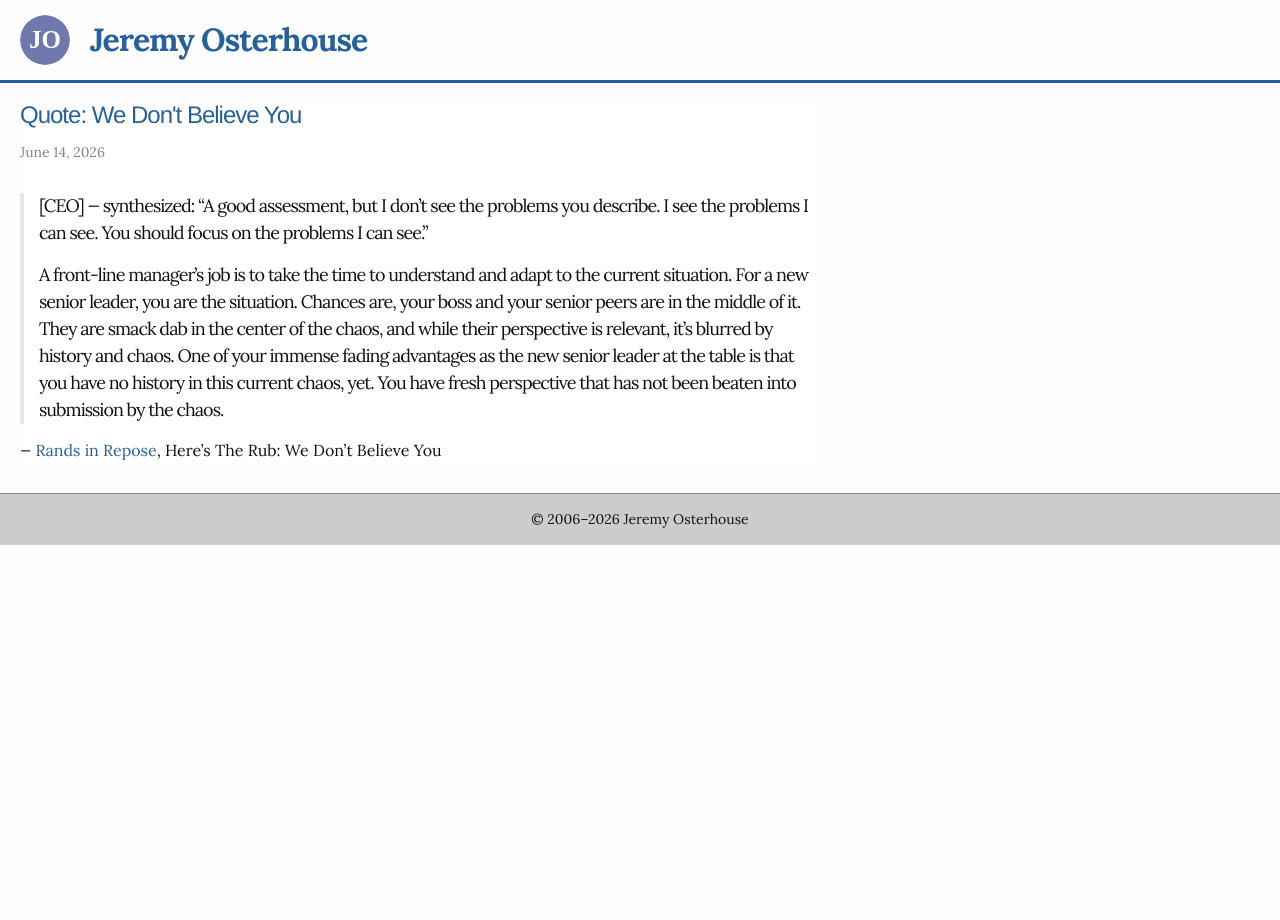
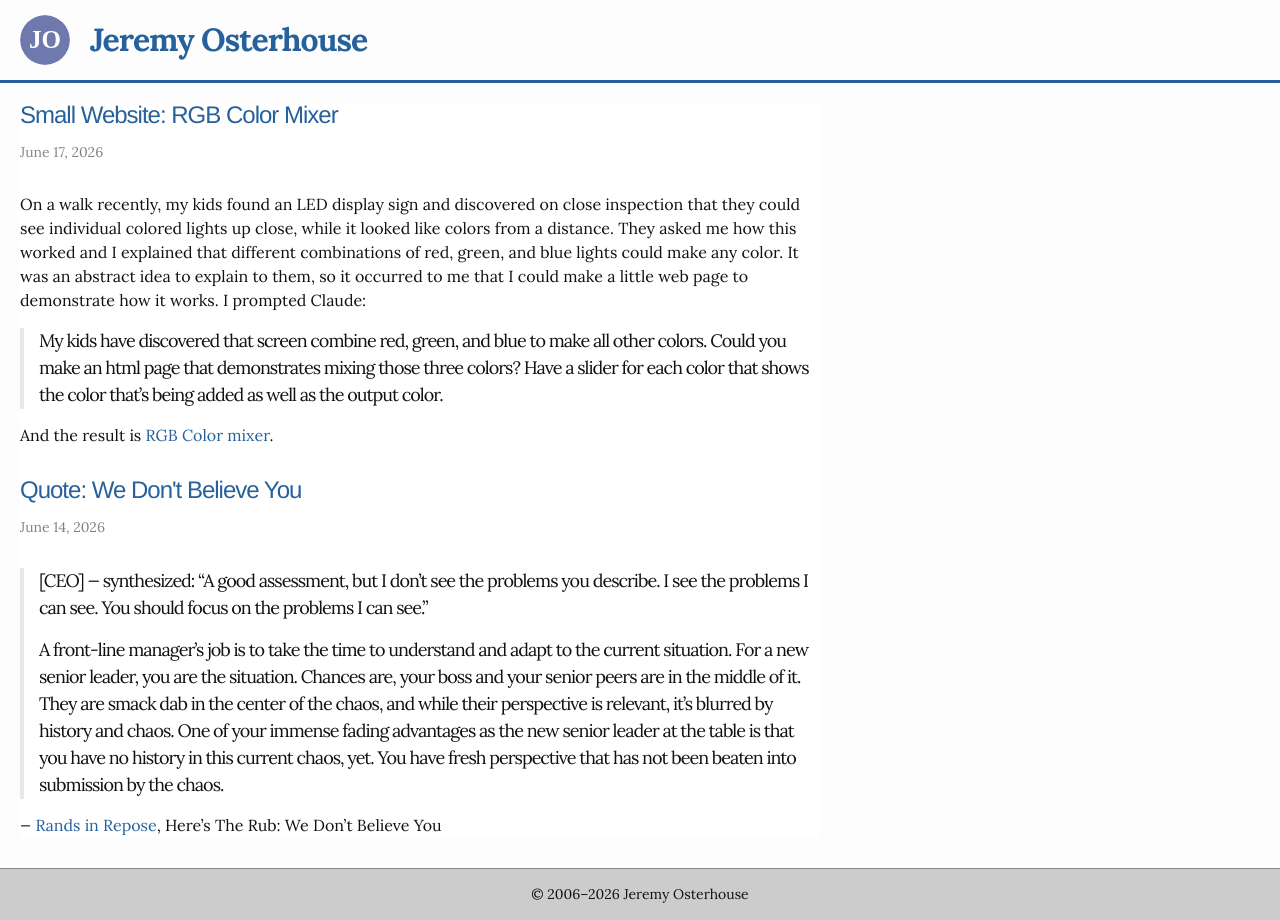
Before and after one commit to josterpi/josterpi.github.io, a Jekyll site: the page built from blog.md, in a window 1280 px wide. Built offline with Jekyll 4.4.1, drawn with Linux system fonts in a browser that asks for light colours.

Commit message:
Add color-mixer with intro blog post

```diff
--- /dev/null
+++ b/_posts/2026-06-17-small-website-rgb-color-mixer.md
@@ -0,0 +1,16 @@
+---
+title: "Small Website: RGB Color Mixer"
+layout: post
+date: 2026-06-17
+---
+
+On a walk recently, my kids found an LED display sign and discovered on close inspection
+that they could see individual colored lights up close, while it looked like colors from
+a distance. They asked me how this worked and I explained that different combinations of
+red, green, and blue lights could make any color. It was an abstract idea to explain to
+them, so it occurred to me that I could make a little web page to demonstrate how it works.
+I prompted Claude:
+
+> My kids have discovered that screen combine red, green, and blue to make all other colors. Could you make an html page that demonstrates mixing those three colors? Have a slider for each color that shows the color that's being added as well as the output color.
+
+And the result is [RGB Color mixer](/color-mixer/).
--- /dev/null
+++ b/color-mixer.html
@@ -0,0 +1,344 @@
+---
+title: RGB Color Mixer
+layout: default
+---
+  <style>
+    .mixer-page {
+      font-family: system-ui, sans-serif;
+      color: #1a1a18;
+      display: flex;
+      align-items: center;
+      justify-content: center;
+      padding: 2rem 1rem;
+    }
+
+    .card {
+      background: #fff;
+      border-radius: 16px;
+      border: 1px solid rgba(0,0,0,0.1);
+      padding: 2rem;
+      width: 100%;
+      max-width: 540px;
+    }
+
+    h2 {
+      font-size: 20px;
+      font-weight: 500;
+      margin-bottom: 0.25rem;
+    }
+
+    .subtitle {
+      font-size: 14px;
+      color: #666;
+      margin-bottom: 2rem;
+    }
+
+    .channel {
+      display: flex;
+      align-items: center;
+      gap: 14px;
+      margin-bottom: 1.25rem;
+    }
+
+    .channel-swatch {
+      width: 36px;
+      height: 36px;
+      border-radius: 8px;
+      flex-shrink: 0;
+      border: 1px solid rgba(0,0,0,0.1);
+      transition: background 0.05s;
+    }
+
+    .channel-label {
+      font-size: 14px;
+      font-weight: 500;
+      width: 52px;
+      flex-shrink: 0;
+    }
+
+    input[type=range] {
+      flex: 1;
+      -webkit-appearance: none;
+      appearance: none;
+      height: 4px;
+      border-radius: 4px;
+      outline: none;
+      cursor: pointer;
+    }
+
+    #r-slider { background: linear-gradient(to right, #000, #ff0000); }
+    #g-slider { background: linear-gradient(to right, #000, #00cc44); }
+    #b-slider { background: linear-gradient(to right, #000, #0055ff); }
+
+    input[type=range]::-webkit-slider-thumb {
+      -webkit-appearance: none;
+      appearance: none;
+      width: 18px;
+      height: 18px;
+      border-radius: 50%;
+      background: #fff;
+      border: 2px solid #999;
+      cursor: pointer;
+    }
+
+    input[type=range]::-moz-range-thumb {
+      width: 18px;
+      height: 18px;
+      border-radius: 50%;
+      background: #fff;
+      border: 2px solid #999;
+      cursor: pointer;
+    }
+
+    .channel-val {
+      font-size: 13px;
+      font-family: monospace;
+      color: #888;
+      width: 28px;
+      text-align: right;
+      flex-shrink: 0;
+    }
+
+    hr {
+      border: none;
+      border-top: 1px solid rgba(0,0,0,0.08);
+      margin: 1.75rem 0;
+    }
+
+    .output-section {
+      display: flex;
+      gap: 1rem;
+      align-items: stretch;
+    }
+
+    .output-swatch {
+      flex: 1;
+      min-height: 130px;
+      border-radius: 12px;
+      border: 1px solid rgba(0,0,0,0.1);
+      transition: background 0.08s;
+    }
+
+    .output-info {
+      flex: 1;
+      display: flex;
+      flex-direction: column;
+      justify-content: center;
+      gap: 8px;
+    }
+
+    .hex-display {
+      font-size: 22px;
+      font-weight: 500;
+      font-family: monospace;
+      margin-bottom: 4px;
+    }
+
+    .output-row {
+      display: flex;
+      justify-content: space-between;
+      font-size: 13px;
+    }
+
+    .output-label { color: #888; }
+    .output-value { font-family: monospace; font-weight: 500; }
+
+    .components-row {
+      display: flex;
+      gap: 10px;
+      margin-top: 1.25rem;
+    }
+
+    .comp-chip {
+      flex: 1;
+      border-radius: 8px;
+      padding: 10px 0;
+      text-align: center;
+      border: 1px solid rgba(0,0,0,0.08);
+    }
+
+    .chip-r { background: rgba(255,0,0,0.07); }
+    .chip-g { background: rgba(0,180,70,0.07); }
+    .chip-b { background: rgba(0,80,255,0.07); }
+
+    .chip-label {
+      font-size: 11px;
+      color: #888;
+      text-transform: uppercase;
+      letter-spacing: 0.05em;
+    }
+
+    .chip-val {
+      font-size: 16px;
+      font-weight: 500;
+      font-family: monospace;
+      margin-top: 3px;
+    }
+
+    .tips {
+      margin-top: 1.75rem;
+      background: #f9f9f6;
+      border-radius: 10px;
+      padding: 1rem 1.25rem;
+      border: 1px solid rgba(0,0,0,0.07);
+    }
+
+    .tips-heading {
+      font-size: 12px;
+      text-transform: uppercase;
+      letter-spacing: 0.06em;
+      color: #888;
+      margin-bottom: 0.6rem;
+    }
+
+    .tips ul {
+      list-style: none;
+      display: flex;
+      flex-direction: column;
+      gap: 4px;
+    }
+
+    .tips li {
+      font-size: 13px;
+      color: #444;
+      display: flex;
+      align-items: baseline;
+      gap: 8px;
+    }
+
+    .tip-swatch {
+      display: inline-block;
+      width: 12px;
+      height: 12px;
+      border-radius: 3px;
+      flex-shrink: 0;
+      position: relative;
+      top: 1px;
+      border: 1px solid rgba(0,0,0,0.15);
+    }
+
+    @media (prefers-color-scheme: dark) {
+      .mixer-page { background: #1a1a18; color: #e8e8e4; }
+      .card { background: #262622; border-color: rgba(255,255,255,0.1); }
+      .channel-swatch { border-color: rgba(255,255,255,0.12); }
+      .output-swatch { border-color: rgba(255,255,255,0.1); }
+      input[type=range]::-webkit-slider-thumb { background: #3a3a36; border-color: #666; }
+      input[type=range]::-moz-range-thumb { background: #3a3a36; border-color: #666; }
+      hr { border-color: rgba(255,255,255,0.08); }
+      .comp-chip { border-color: rgba(255,255,255,0.08); }
+      .chip-label { color: #888; }
+      .output-label { color: #888; }
+      .channel-val { color: #888; }
+      .tips { background: #1e1e1c; border-color: rgba(255,255,255,0.07); }
+      .tips li { color: #aaa; }
+      .subtitle { color: #888; }
+    }
+  </style>
+
+  <div class="mixer-page">
+  <div class="card">
+    <h2>RGB Color Mixer</h2>
+    <p class="subtitle">Screens mix red, green, and blue light to make every color.</p>
+
+    <div class="channel">
+      <div class="channel-swatch" id="swatch-r"></div>
+      <span class="channel-label" style="color:#c0392b;">Red</span>
+      <input type="range" id="r-slider" min="0" max="255" value="180" step="1" oninput="update()">
+      <span class="channel-val" id="val-r">180</span>
+    </div>
+
+    <div class="channel">
+      <div class="channel-swatch" id="swatch-g"></div>
+      <span class="channel-label" style="color:#1e8c45;">Green</span>
+      <input type="range" id="g-slider" min="0" max="255" value="100" step="1" oninput="update()">
+      <span class="channel-val" id="val-g">100</span>
+    </div>
+
+    <div class="channel">
+      <div class="channel-swatch" id="swatch-b"></div>
+      <span class="channel-label" style="color:#1a5fb4;">Blue</span>
+      <input type="range" id="b-slider" min="0" max="255" value="220" step="1" oninput="update()">
+      <span class="channel-val" id="val-b">220</span>
+    </div>
+
+    <hr>
+
+    <div class="output-section">
+      <div class="output-swatch" id="output-swatch"></div>
+      <div class="output-info">
+        <div class="hex-display" id="hex-display"></div>
+        <div class="output-row">
+          <span class="output-label">Red</span>
+          <span class="output-value" id="info-r"></span>
+        </div>
+        <div class="output-row">
+          <span class="output-label">Green</span>
+          <span class="output-value" id="info-g"></span>
+        </div>
+        <div class="output-row">
+          <span class="output-label">Blue</span>
+          <span class="output-value" id="info-b"></span>
+        </div>
+      </div>
+    </div>
+
+    <div class="components-row">
+      <div class="comp-chip chip-r">
+        <div class="chip-label">Red</div>
+        <div class="chip-val" id="pct-r"></div>
+      </div>
+      <div class="comp-chip chip-g">
+        <div class="chip-label">Green</div>
+        <div class="chip-val" id="pct-g"></div>
+      </div>
+      <div class="comp-chip chip-b">
+        <div class="chip-label">Blue</div>
+        <div class="chip-val" id="pct-b"></div>
+      </div>
+    </div>
+
+    <div class="tips">
+      <div class="tips-heading">Things to try</div>
+      <ul>
+        <li><span class="tip-swatch" style="background:#fff;"></span> All three to 255 → white (all light!)</li>
+        <li><span class="tip-swatch" style="background:#000;"></span> All three to 0 → black (no light)</li>
+        <li><span class="tip-swatch" style="background:#ffff00;"></span> Max red + max green, no blue → yellow</li>
+        <li><span class="tip-swatch" style="background:#ff00ff;"></span> Max red + max blue, no green → magenta</li>
+        <li><span class="tip-swatch" style="background:#00ffff;"></span> Max green + max blue, no red → cyan</li>
+        <li><span class="tip-swatch" style="background:#888;"></span> Equal amounts of all three → gray</li>
+      </ul>
+    </div>
+  </div>
+  </div>
+
+  <script>
+    function toHex(n) { return n.toString(16).padStart(2, '0').toUpperCase(); }
+
+    function update() {
+      const r = parseInt(document.getElementById('r-slider').value);
+      const g = parseInt(document.getElementById('g-slider').value);
+      const b = parseInt(document.getElementById('b-slider').value);
+
+      document.getElementById('val-r').textContent = r;
+      document.getElementById('val-g').textContent = g;
+      document.getElementById('val-b').textContent = b;
+
+      document.getElementById('swatch-r').style.background = `rgb(${r},0,0)`;
+      document.getElementById('swatch-g').style.background = `rgb(0,${g},0)`;
+      document.getElementById('swatch-b').style.background = `rgb(0,0,${b})`;
+
+      const hex = '#' + toHex(r) + toHex(g) + toHex(b);
+      document.getElementById('output-swatch').style.background = `rgb(${r},${g},${b})`;
+      document.getElementById('hex-display').textContent = hex;
+
+      document.getElementById('info-r').textContent = r;
+      document.getElementById('info-g').textContent = g;
+      document.getElementById('info-b').textContent = b;
+
+      document.getElementById('pct-r').textContent = Math.round(r / 255 * 100) + '%';
+      document.getElementById('pct-g').textContent = Math.round(g / 255 * 100) + '%';
+      document.getElementById('pct-b').textContent = Math.round(b / 255 * 100) + '%';
+    }
+
+    update();
+  </script>
```
Also changed, not shown: index.md (+4 -2 lines).
